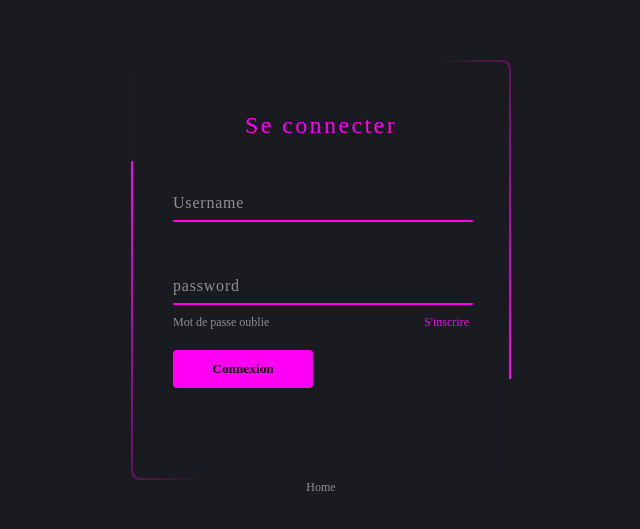
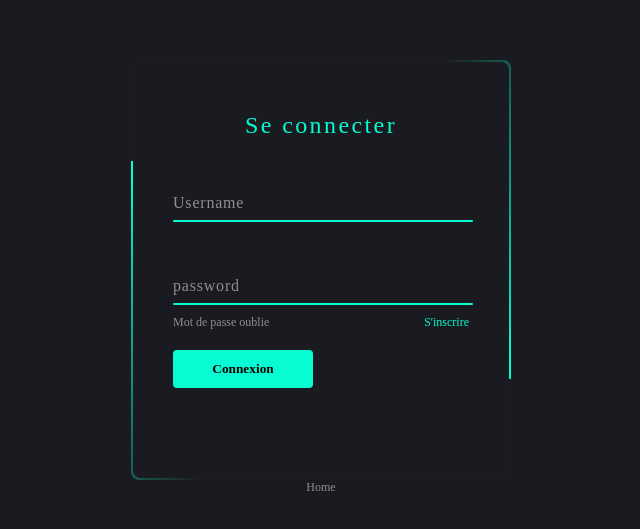
Before and after one commit to SniiiperZ/fixandplay, a plain HTML site: page se-connecter.html in a window 1280 px wide. Shown: the part 123-652 px from the top of the page, without its empty margins (319-959 px from the left). Drawn offline with Linux system fonts and the light colour scheme.

Commit message:
Update connexion.css

```diff
--- a/css/connexion.css
+++ b/css/connexion.css
@@ -33,7 +33,7 @@ body
     left: -50%;
     width: 380px;
     height: 420px;
-    background: linear-gradient(0deg,transparent,#FF00F5,#FF00F5);
+    background: linear-gradient(0deg,transparent,#08FBD2,#08FBD2);
     transform-origin: bottom right;
     animation: animate 6s linear infinite;
 }
@@ -45,7 +45,7 @@ body
     left: -50%;
     width: 380px;
     height: 420px;
-    background: linear-gradient(0deg,transparent,#FF00F5,#FF00F5);
+    background: linear-gradient(0deg,transparent,#08FBD2,#08FBD2);
     transform-origin: bottom right;
     animation: animate 6s linear infinite;
     animation-delay: -3s;
@@ -74,7 +74,7 @@ body
 }
 .form h2
 {
-    color: #FF00F5;
+    color: #08FBD2;
     font-weight: 500;
     text-align: center;
     letter-spacing: 0.1em;
@@ -112,7 +112,7 @@ body
 .inputBox input:valid ~ span,
 .inputBox input:focus ~ span
 {
-    color: #FF00F5;
+    color: #08FBD2;
     transform: translateX(0px)translateY(-34px);
     font-size: 0.75em;
 }
@@ -123,7 +123,7 @@ body
     bottom: 0;
     width: 100%;
     height: 2px;
-    background: #FF00F5;
+    background: #08FBD2;
     border-radius: 4px;
     transition: 0.5s;
     pointer-events: none;
@@ -149,13 +149,13 @@ body
 .links a:hover,
 .links a:nth-child(2)
 {
-    color: #FF00F5;
+    color: #08FBD2;
 }
 input[type="submit"]
 {
     border: none;
     outline: none;
-    background: #FF00F5;
+    background: #08FBD2;
     padding: 11px 25px;
     width: 140px;
     margin-top: 10px;
@@ -176,5 +176,5 @@ input[type="submit"]:active
 }
 .home:active
 {
-    color: #FF00F5;
+    color: #08FBD2;
 }
```
